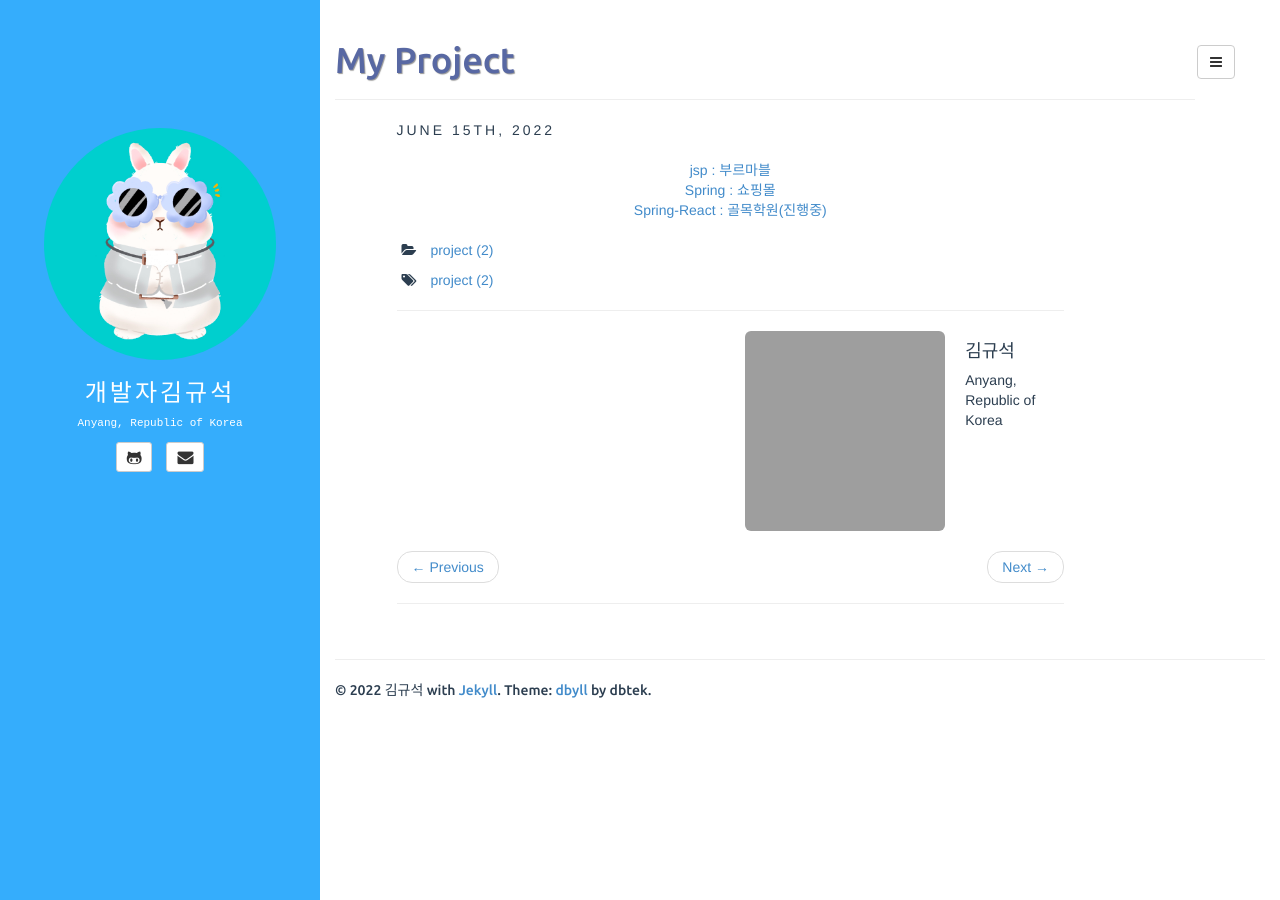
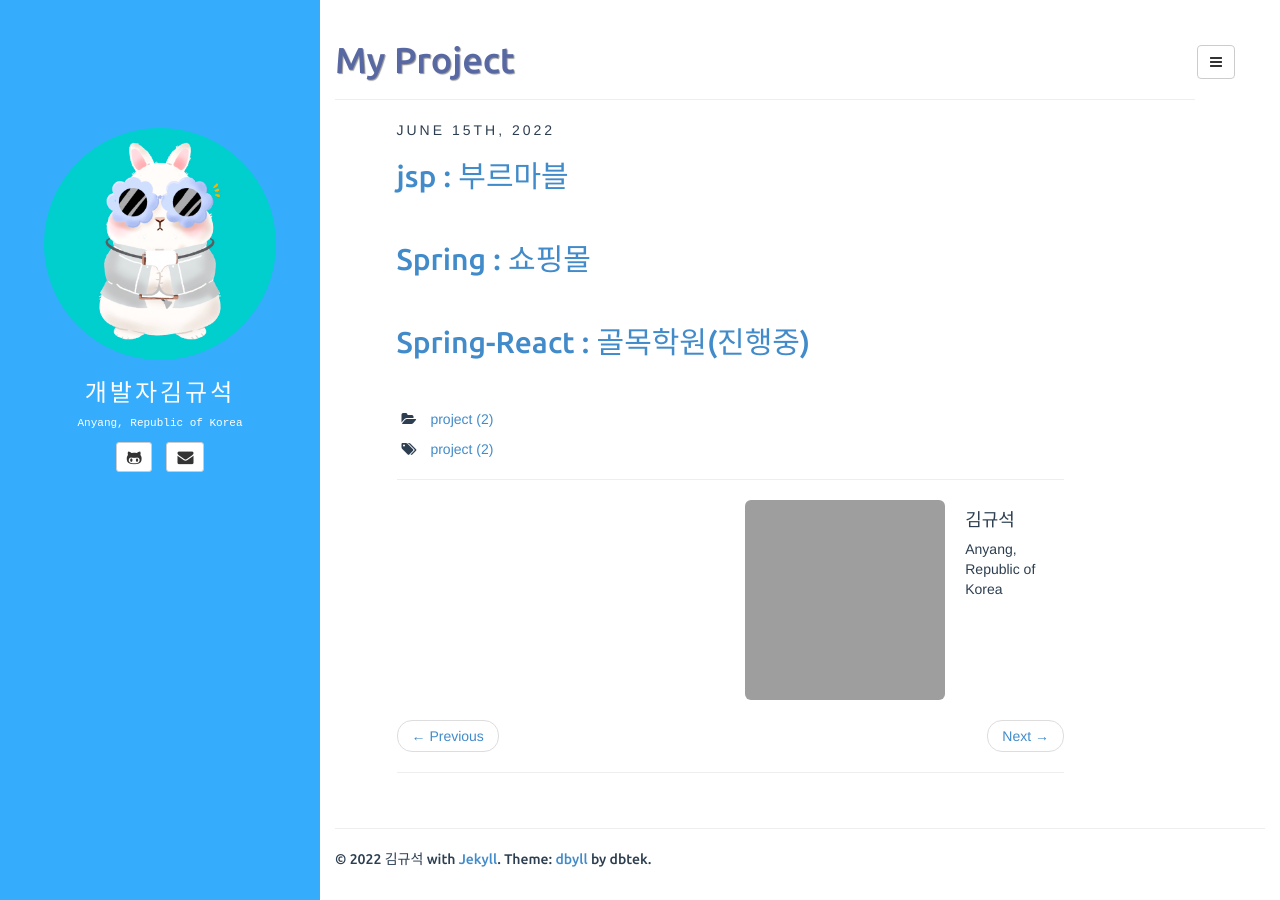
Before and after one commit to kyu05017/kyu05017.github.io, a Jekyll site: the page built from _posts/2022-06-15-project.md, in a window 1280 px wide. Built offline with Jekyll 4.4.1, drawn with Linux system fonts in a browser that asks for light colours; grey boxes are pictures that could not be loaded.

Commit message:
ㅇㅇㄴㅁㅁㄴ

```diff
--- a/_posts/2022-06-15-project.md
+++ b/_posts/2022-06-15-project.md
@@ -6,8 +6,7 @@ tags: [project]
 fullview: true
 ---
 
-<p align="center">
-<a href="https://kyu05017.github.io/project/2013/11/15/jsp.html">jsp : 부르마블</a><br>
-<a href="https://github.com/kyu05017/shop_spring">Spring : 쇼핑몰</a><br>
-<a href="https://github.com/kyu05017/AlleyAcademy">Spring-React : 골목학원(진행중)</a><br>
-</p>
+
+<h2><a href="https://kyu05017.github.io/project/2013/11/15/jsp.html">jsp : 부르마블</a></h2><br>
+<h2><a href="https://github.com/kyu05017/shop_spring">Spring : 쇼핑몰</a></h2><br>
+<h2><a href="https://github.com/kyu05017/AlleyAcademy">Spring-React : 골목학원(진행중)</a></h2><br>
```
